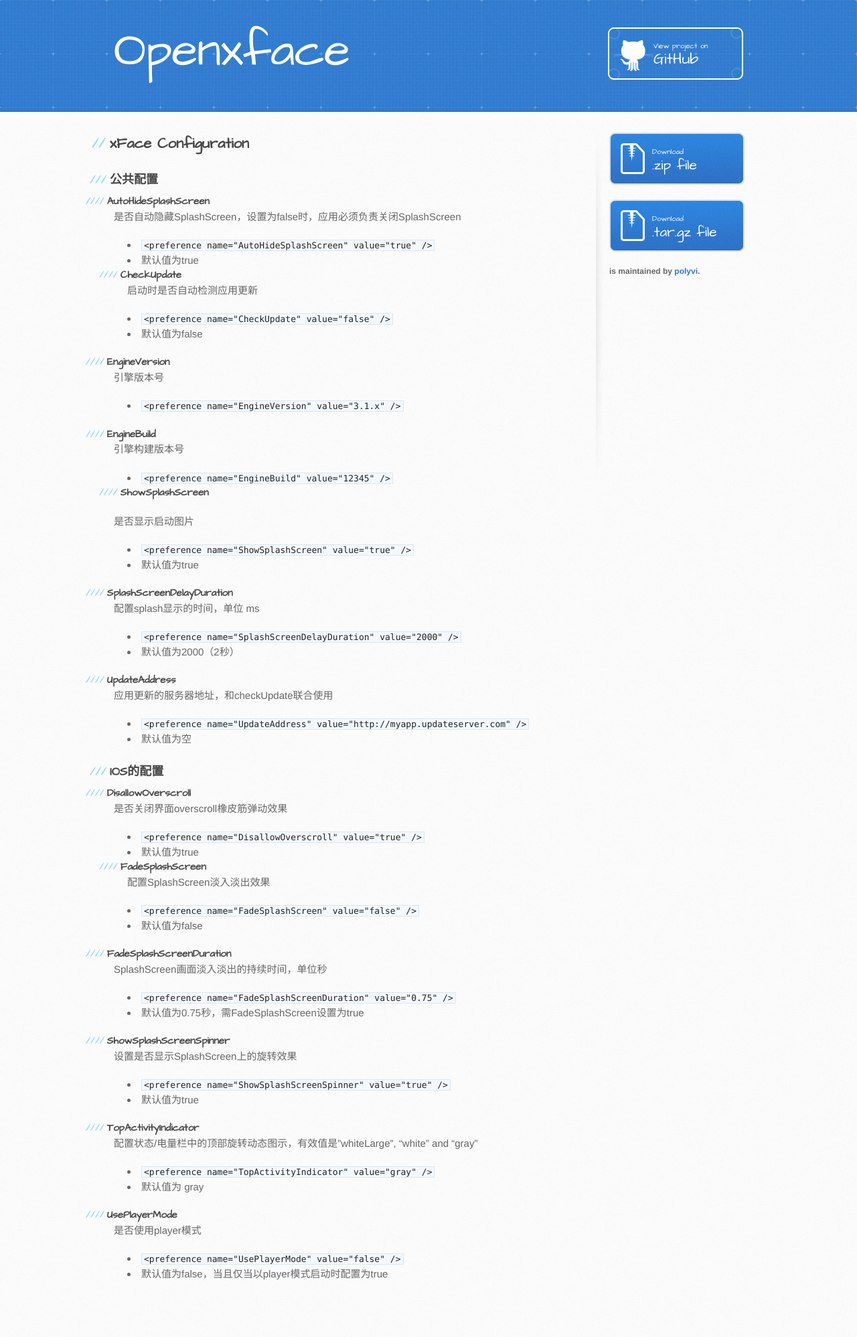
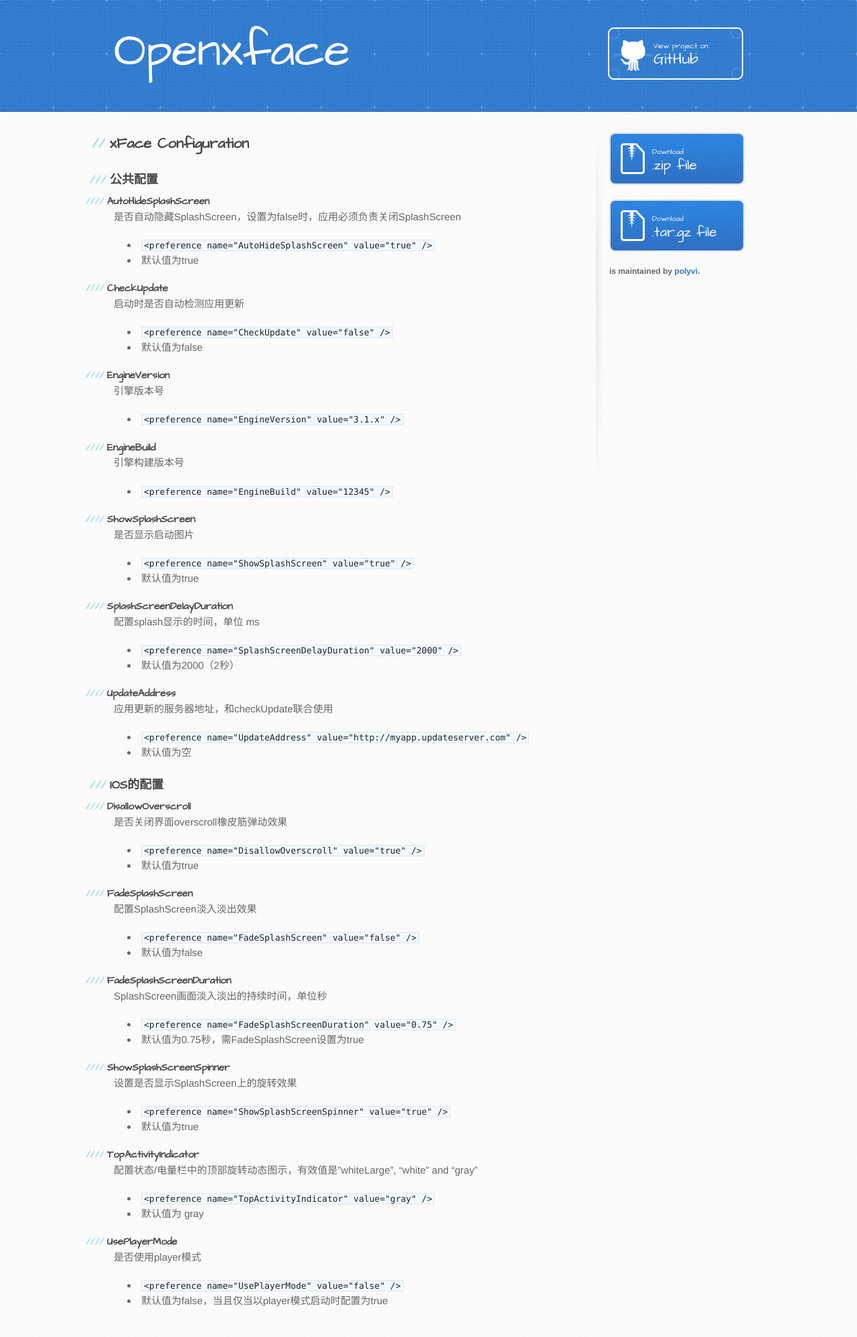
Before and after one commit to polyvi/openxface, a Jekyll site: the page built from guide/xface_configuration.md, in a window 1280 px wide. Shown: the whole page at 67% size. Built offline with Jekyll 4.4.1, drawn with Linux system fonts in a browser that asks for light colours; Markdown is read by kramdown in place of the engine named in the settings; before the commit the page ends 1957 px from its top, so only the background shows below that.

Commit message:
Fixed list format

```diff
--- a/guide/xface_configuration.md
+++ b/guide/xface_configuration.md
@@ -10,6 +10,7 @@ title: openxface
 
 - `<preference name="AutoHideSplashScreen" value="true" />`
 - 默认值为true
+
 ####CheckUpdate
 启动时是否自动检测应用更新
 
@@ -18,24 +19,29 @@ title: openxface
 
 ####EngineVersion
 引擎版本号
+
 - `<preference name="EngineVersion" value="3.1.x" />`
 
 ####EngineBuild
 引擎构建版本号
+
 - `<preference name="EngineBuild" value="12345" />`
+
 ####ShowSplashScreen
+是否显示启动图片
 
-是否显示启动图片
 - `<preference name="ShowSplashScreen" value="true" />`
 - 默认值为true
 
 ####SplashScreenDelayDuration
 配置splash显示的时间，单位 ms
+
 - `<preference name="SplashScreenDelayDuration" value="2000" />`
 - 默认值为2000（2秒）
 
 ####UpdateAddress
 应用更新的服务器地址，和checkUpdate联合使用
+
 - `<preference name="UpdateAddress" value="http://myapp.updateserver.com" />`
 - 默认值为空
 
@@ -43,29 +49,36 @@ title: openxface
 
 ####DisallowOverscroll
 是否关闭界面overscroll橡皮筋弹动效果
+
 - `<preference name="DisallowOverscroll" value="true" />`
 - 默认值为true
+
 ####FadeSplashScreen
 配置SplashScreen淡入淡出效果
+
 - `<preference name="FadeSplashScreen" value="false" />`
 - 默认值为false
 
 ####FadeSplashScreenDuration
 SplashScreen画面淡入淡出的持续时间，单位秒
+
 - `<preference name="FadeSplashScreenDuration" value="0.75" />`
 - 默认值为0.75秒，需FadeSplashScreen设置为true
 
 ####ShowSplashScreenSpinner
 设置是否显示SplashScreen上的旋转效果
+
 - `<preference name="ShowSplashScreenSpinner" value="true" />`
 - 默认值为true
 
 ####TopActivityIndicator
 配置状态/电量栏中的顶部旋转动态图示，有效值是"whiteLarge", "white" and "gray"
+
 - `<preference name="TopActivityIndicator" value="gray" />`
 - 默认值为 *gray*
 
 ####UsePlayerMode
 是否使用player模式
+
 - `<preference name="UsePlayerMode" value="false" />`
 - 默认值为false，当且仅当以player模式启动时配置为true
```
